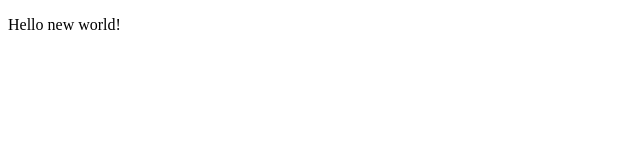
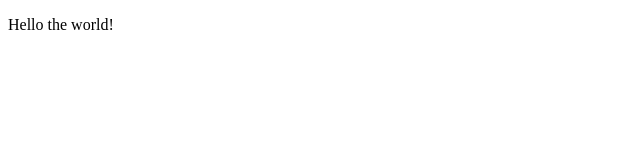
Before and after one commit to Cliff-Liu/ArduinoProjects, a plain HTML site: page index.html in a window 1280 px wide. Shown: the full height of the page, 0-640 px from the left. Drawn offline with Linux system fonts and the light colour scheme.

Commit message:
changed app.js

```diff
--- a/app.js
+++ b/app.js
@@ -0,0 +1 @@
+console.log('hello!');
--- a/index.html
+++ b/index.html
@@ -4,6 +4,6 @@
     <title>This is my title</title>
   </head>
   <body>
-    <p>Hello new world!</p>
+    <p>Hello the world!</p>
   </body>
 </html>
```
